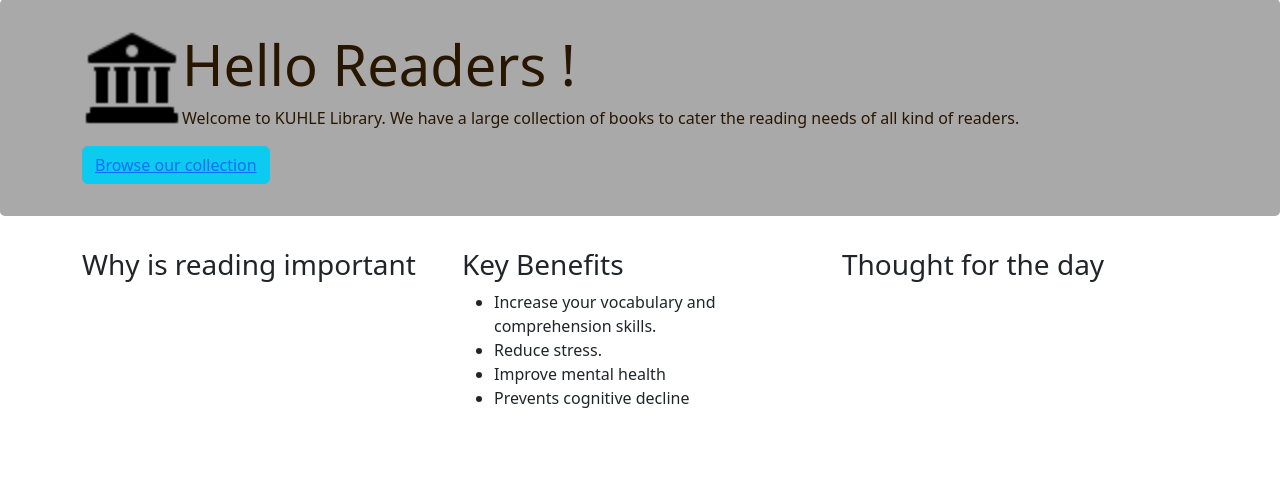
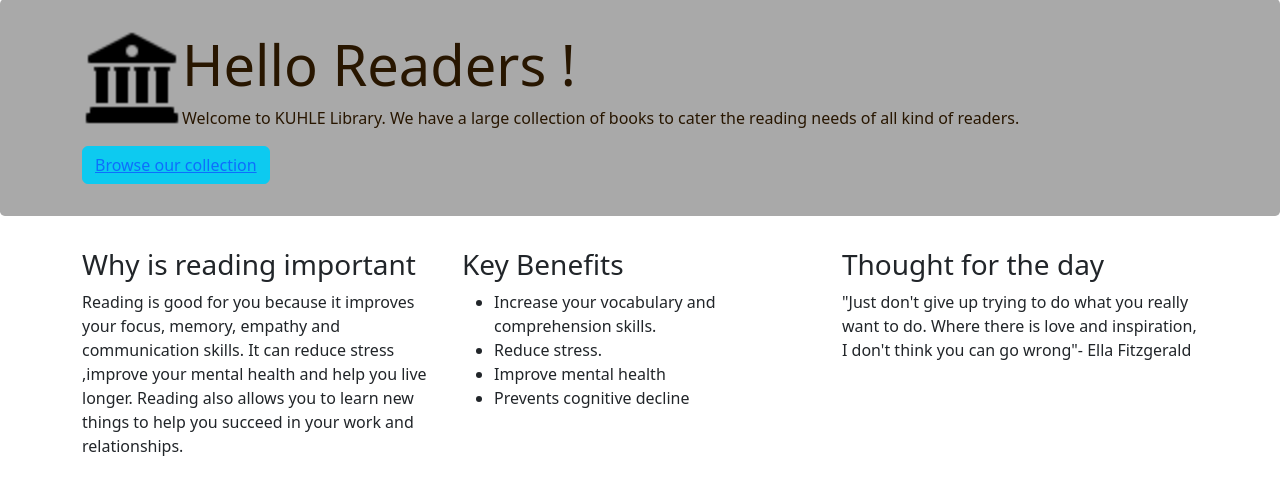
Before and after one commit to LindokuhleYende/Library-Information-Management-System, a Django app: page /home in a window 1280 px wide. Shown: the part 288-783 px from the top of the page. Run offline with Django 5.2, Linux system fonts and the light colour scheme.

Commit message:
Update home.html

```diff
--- a/lims_app/templates/home.html
+++ b/lims_app/templates/home.html
@@ -24,6 +24,13 @@
            <h3>
             Why is reading important
            </h3>
+           <p>
+            Reading is good for you because it improves your focus,
+            memory, empathy and communication skills. It can reduce stress
+            ,improve your mental health and help you live longer. Reading also
+            allows you to learn new things to help you succeed in your work
+            and relationships.
+           </p>
         </div>
         <div class="col">
             <h3>
@@ -48,6 +55,10 @@
             <h3>
                 Thought for the day
             </h3>
+            <p>
+                "Just don't give up trying to do what you really want to do.
+                Where there is love and inspiration, I don't think you can go wrong"- Ella Fitzgerald
+            </p>
         </div>
     </div>
 </div>
```
